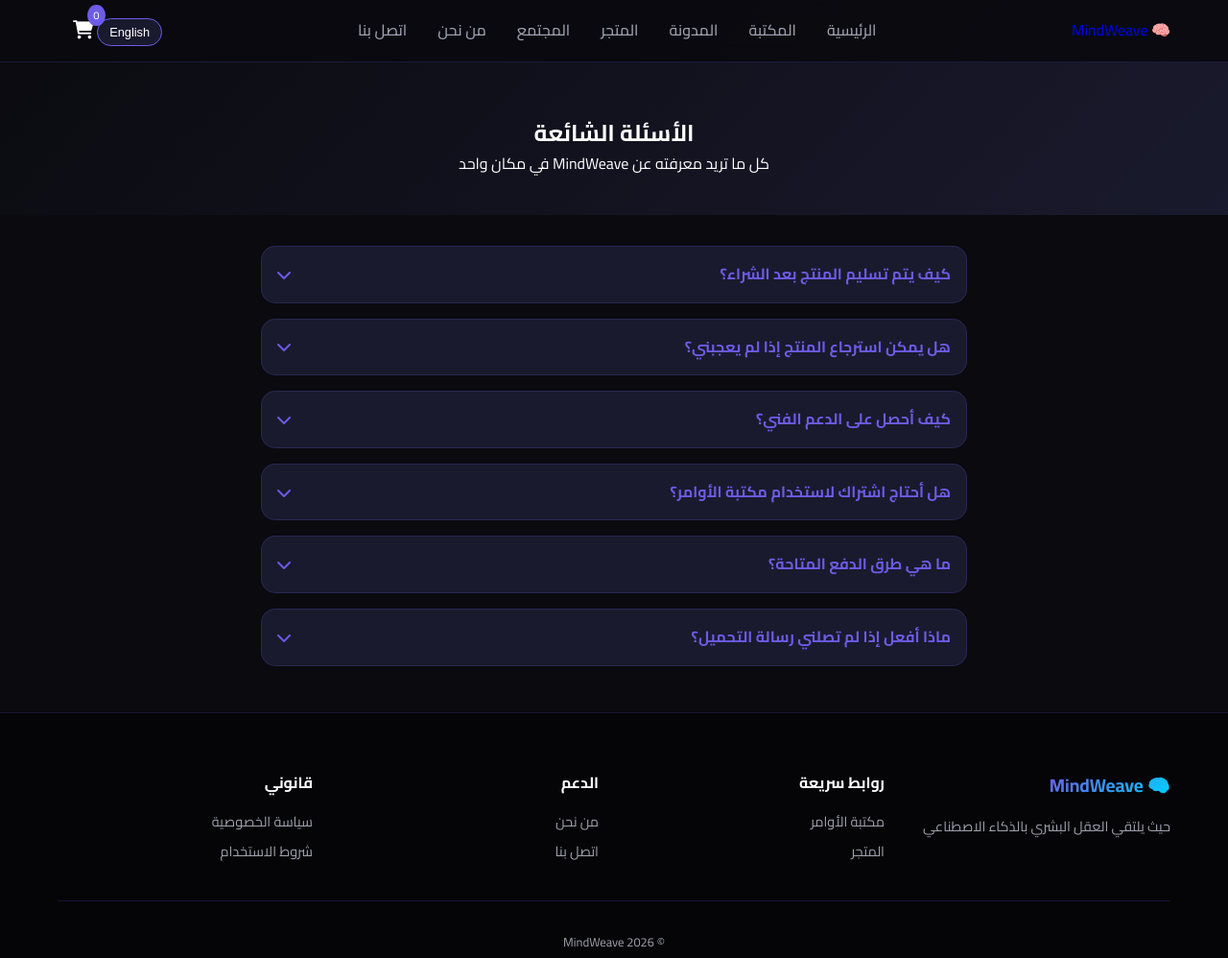
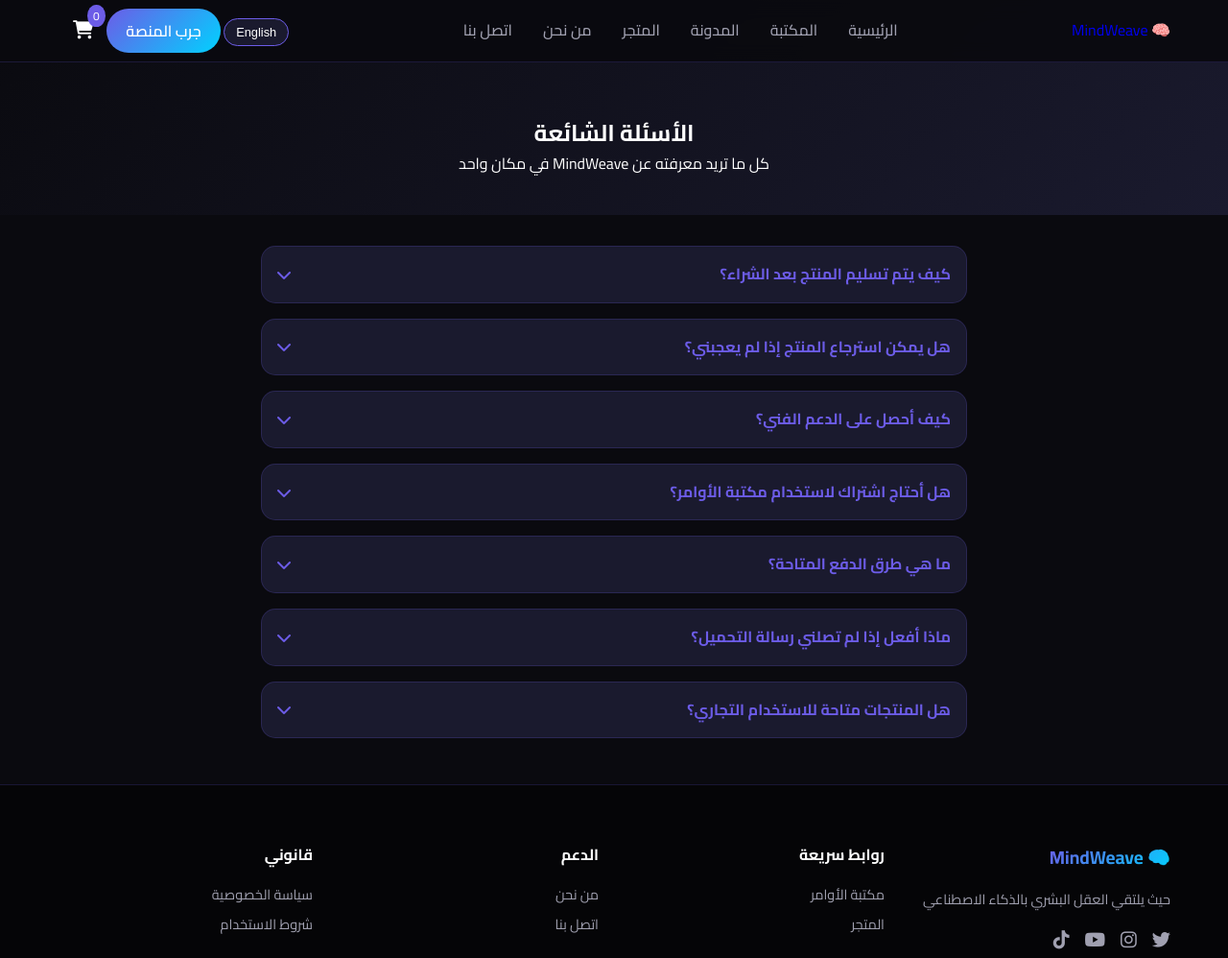
Before and after one commit to casperblac991/mindweave-platform, a plain HTML site: page faq.html in a window 1280 px wide. Shown: the top 998 px of the page at 96% size. Drawn offline with Linux system fonts and the light colour scheme.

Commit message:
Update faq.html

```diff
--- a/faq.html
+++ b/faq.html
@@ -3,9 +3,21 @@
 <head>
 <meta charset="UTF-8">
 <meta name="viewport" content="width=device-width, initial-scale=1.0">
+<meta name="description" content="الأسئلة الشائعة حول MindWeave - إجابات على أكثر الأسئلة تكرارًا عن المنتجات والخدمات">
+<meta name="keywords" content="أسئلة شائعة, FAQ, مساعدة MindWeave">
+<meta name="author" content="MindWeave">
+<meta name="google-site-verification" content="ATi9HKInahPK22qqb-sqp70-MIeFlgKp0n8azYVo_Mw" />
 <title>الأسئلة الشائعة | MindWeave</title>
+<!-- Google tag (gtag.js) -->
+<script async src="https://www.googletagmanager.com/gtag/js?id=G-DZ4WQDX31M"></script>
+<script>
+  window.dataLayer = window.dataLayer || [];
+  function gtag(){dataLayer.push(arguments);}
+  gtag('js', new Date());
+  gtag('config', 'G-DZ4WQDX31M');
+</script>
 <link rel="stylesheet" href="css/style.css">
-<link href="https://fonts.googleapis.com/css2?family=Cairo:wght@400;500;600;700&display=swap" rel="stylesheet">
+<link href="https://fonts.googleapis.com/css2?family=Cairo:wght@400;500;600;700;800&display=swap" rel="stylesheet">
 <link rel="stylesheet" href="https://cdnjs.cloudflare.com/ajax/libs/font-awesome/6.0.0/css/all.min.css">
 <style>
 .lang-switch{background:#1A1A2E;border:1px solid #6C5CE7;padding:6px 12px;border-radius:30px;cursor:pointer;color:white}
@@ -15,6 +27,10 @@
 body.en [data-lang="en"]{display:block}
 body.en{direction:ltr;text-align:left}
 body:not(.en){direction:rtl;text-align:right}
+.cart-count{background:#6C5CE7;border-radius:50%;padding:2px 6px;font-size:12px}
+.cart-icon{text-decoration:none;color:white}
+.btn-try{background:linear-gradient(135deg,#6C5CE7,#00D2FF);color:white;padding:8px 20px;border-radius:30px;text-decoration:none;font-weight:600;margin-left:10px}
+.btn-try:hover{transform:translateY(-2px);box-shadow:0 5px 15px rgba(108,92,231,0.3)}
 .page-header{padding:120px 0 40px;text-align:center;background:linear-gradient(135deg,#0A0A0F,#1A1A2E)}
 .faq-container{max-width:800px;margin:auto;padding:2rem}
 .faq-item{background:#1A1A2E;border-radius:15px;margin-bottom:1rem;border:1px solid rgba(108,92,231,0.2)}
@@ -35,13 +51,13 @@
 <li><a href="library.html" data-lang="ar">المكتبة</a><a href="library.html" data-lang="en">Library</a></li>
 <li><a href="blog.html" data-lang="ar">المدونة</a><a href="blog.html" data-lang="en">Blog</a></li>
 <li><a href="store.html" data-lang="ar">المتجر</a><a href="store.html" data-lang="en">Store</a></li>
-<li><a href="community.html" data-lang="ar">المجتمع</a><a href="community.html" data-lang="en">Community</a></li>
 <li><a href="about.html" data-lang="ar">من نحن</a><a href="about.html" data-lang="en">About</a></li>
 <li><a href="contact.html" data-lang="ar">اتصل بنا</a><a href="contact.html" data-lang="en">Contact</a></li>
 </ul>
 <div class="nav-icons">
 <button class="lang-switch" onclick="toggleLanguage()" id="langBtn">English</button>
-<a href="cart.html" class="cart-icon"><i class="fas fa-shopping-cart"></i><span class="cart-count">0</span></a>
+<a href="store.html" class="btn-try" data-lang="ar">جرب المنصة</a><a href="store.html" class="btn-try" data-lang="en">Try Platform</a>
+<a href="cart.html" class="cart-icon"><i class="fas fa-shopping-cart"></i><span class="cart-count" id="cartCount">0</span></a>
 </div>
 </nav>
 </header>
@@ -86,13 +102,18 @@
 <div class="faq-question"><span data-lang="ar">ماذا أفعل إذا لم تصلني رسالة التحميل؟</span><span data-lang="en">What if I don't receive the download email?</span><i class="fas fa-chevron-down"></i></div>
 <div class="faq-answer"><p data-lang="ar">تأكد من مراجعة مجلد البريد العشوائي (Spam). إذا لم تجد الرسالة، تواصل معنا على support@mindweave.store وسنقوم بإعادة إرسال رابط التحميل خلال ساعة.</p><p data-lang="en">Check your spam folder. If you don't find the email, contact us at support@mindweave.store and we will resend the download link within an hour.</p></div>
 </div>
+
+<div class="faq-item">
+<div class="faq-question"><span data-lang="ar">هل المنتجات متاحة للاستخدام التجاري؟</span><span data-lang="en">Are products available for commercial use?</span><i class="fas fa-chevron-down"></i></div>
+<div class="faq-answer"><p data-lang="ar">نعم، جميع المنتجات المشتراة تأتي مع ترخيص للاستخدام التجاري. يمكنك استخدام الأوامر والتصاميم في مشاريعك التجارية.</p><p data-lang="en">Yes, all purchased products come with a commercial use license. You can use the prompts and designs in your commercial projects.</p></div>
+</div>
 </div>
 </main>
 
 <footer>
 <div class="container">
 <div class="footer-grid">
-<div class="footer-col"><div class="footer-logo">🧠 MindWeave</div><p data-lang="ar">حيث يلتقي العقل البشري بالذكاء الاصطناعي</p><p data-lang="en">Where human mind meets AI</p></div>
+<div class="footer-col"><div class="footer-logo">🧠 MindWeave</div><p data-lang="ar">حيث يلتقي العقل البشري بالذكاء الاصطناعي</p><p data-lang="en">Where human mind meets AI</p><div class="social-links"><a href="#"><i class="fab fa-twitter"></i></a><a href="#"><i class="fab fa-instagram"></i></a><a href="#"><i class="fab fa-youtube"></i></a><a href="#"><i class="fab fa-tiktok"></i></a></div></div>
 <div class="footer-col"><h4 data-lang="ar">روابط سريعة</h4><h4 data-lang="en">Quick Links</h4><ul><li><a href="library.html" data-lang="ar">مكتبة الأوامر</a><a href="library.html" data-lang="en">Library</a></li><li><a href="store.html" data-lang="ar">المتجر</a><a href="store.html" data-lang="en">Store</a></li></ul></div>
 <div class="footer-col"><h4 data-lang="ar">الدعم</h4><h4 data-lang="en">Support</h4><ul><li><a href="about.html" data-lang="ar">من نحن</a><a href="about.html" data-lang="en">About</a></li><li><a href="contact.html" data-lang="ar">اتصل بنا</a><a href="contact.html" data-lang="en">Contact</a></li></ul></div>
 <div class="footer-col"><h4 data-lang="ar">قانوني</h4><h4 data-lang="en">Legal</h4><ul><li><a href="privacy.html" data-lang="ar">سياسة الخصوصية</a><a href="privacy.html" data-lang="en">Privacy</a></li><li><a href="terms.html" data-lang="ar">شروط الاستخدام</a><a href="terms.html" data-lang="en">Terms</a></li></ul></div>
@@ -103,22 +124,26 @@
 
 <script>
 let currentLang = localStorage.getItem('lang') || 'ar';
+
 function toggleLanguage() {
     currentLang = currentLang === 'ar' ? 'en' : 'ar';
     localStorage.setItem('lang', currentLang);
     document.body.classList.toggle('en', currentLang === 'en');
     document.getElementById('langBtn').textContent = currentLang === 'ar' ? 'English' : 'عربي';
 }
+
 function applyLanguage() {
     document.body.classList.toggle('en', currentLang === 'en');
     document.getElementById('langBtn').textContent = currentLang === 'ar' ? 'English' : 'عربي';
 }
+
 let cart = JSON.parse(localStorage.getItem('cart')) || [];
 function updateCartDisplay() {
     const count = cart.reduce((s, i) => s + i.quantity, 0);
     const cartSpan = document.querySelector('.cart-count');
     if (cartSpan) cartSpan.textContent = count;
 }
+
 applyLanguage();
 updateCartDisplay();
 
@@ -131,4 +156,4 @@
 });
 </script>
 </body>
-  </html>
+</html>
```
